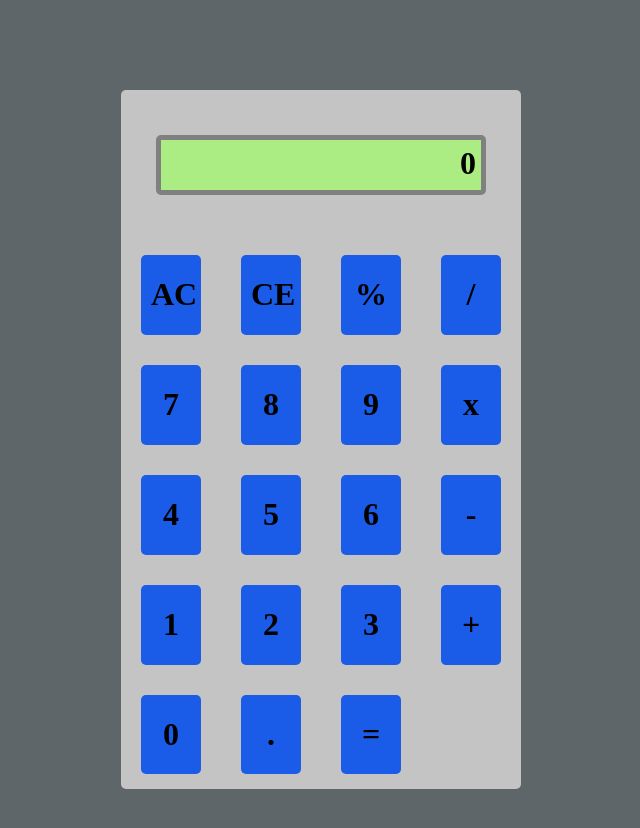
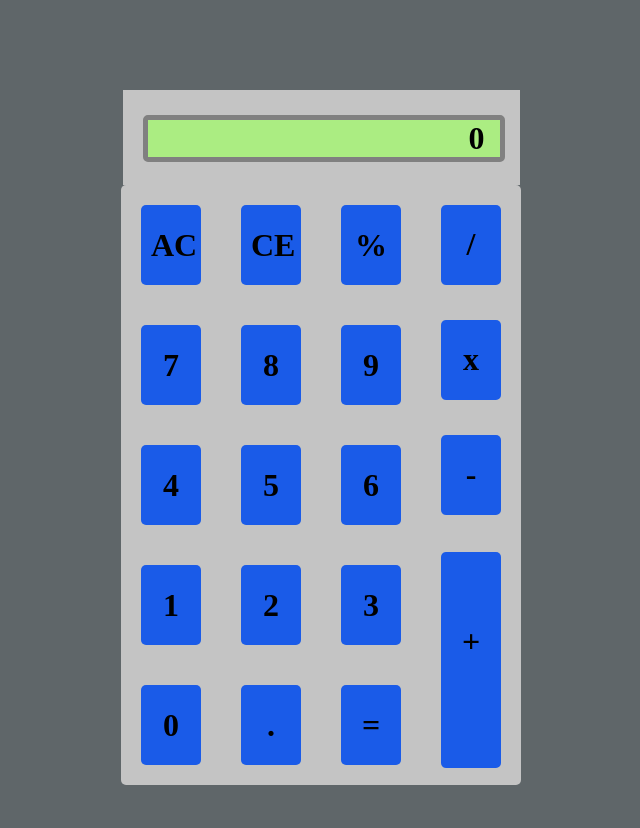
Before and after one commit to pinion31/JavascriptCalculator, a plain HTML site: page index.html in a window 1280 px wide. Both pictures are taken after a click on the element "AC". Shown: the whole page, without its empty margins (319-959 px from the left). Drawn offline with nearby package versions, Linux system fonts and the light colour scheme.

Commit message:
Completed Version 1 of Calculator

```diff
--- a/calculator.js
+++ b/calculator.js
@@ -1,31 +1,35 @@
 $(document).ready(function(){
 
     var sum = 0;
-    var command = "";
+    var command = "start";
     var storedCommand;
     var number = [];
-
+    var decimalMode = false;
+    var decimalFactor = .1;
 
     var total = document.getElementById("result");
 
     //condense these buttons to an Object full of buttons
     var addButton = document.getElementById("add");
-    addButton.onclick = function() { addCommand(add); hit(); };
+    addButton.onclick = function() { addCommand(add); };
 
     var multiplyButton = document.getElementById("multiply");
-    multiplyButton.onclick = function() { addCommand(multiply);hit();  };
+    multiplyButton.onclick = function() { addCommand(multiply); };
 
     var subtractButton = document.getElementById("subtract");
-    subtractButton.onclick = function() { addCommand(subtract); hit(); };
+    subtractButton.onclick = function() { addCommand(subtract);  };
 
     var divideButton = document.getElementById("divide");
-    divideButton.onclick = function() { addCommand(divide); hit(); };
+    divideButton.onclick = function() { addCommand(divide);  };
 
     var modButton = document.getElementById("mod");
-    modButton.onclick = function() { addCommand(mod); hit(); };
+    modButton.onclick = function() { addCommand(mod);  };
+
+    var decimalButton = document.getElementById("decimal");
+    decimalButton.onclick = function() { turnDecimalModeOn();  };
 
     var clearButton = document.getElementById("clear");
-    clearButton.onclick = function() { clearAll(); displayTotal(0);hit();  };
+    clearButton.onclick = function() { clearAll(); displayTotal(0);  };
 
     var totalButton = document.getElementById("equals");
     totalButton.onclick = equals;
@@ -61,10 +65,6 @@ $(document).ready(function(){
     zeroButton.onclick = function() { getNumber(0); };
 
 
-    function hit() {
-        console.log("hit");
-
-    }
     //retrieves number based on button pushed and displays number
     function getNumber(num) {
 
@@ -79,60 +79,65 @@ $(document).ready(function(){
             sum = num;
         }
         else {
+            if (decimalMode === false) {
                 sum = (sum * 10);
 
                 if (num !== 0) {
                     sum += num;
                 }
             }
-
+            else {
+                sum += num * decimalFactor;
+                decimalFactor = decimalFactor * .1;
+            }
+        }
         displayTotal(sum);
     }
 
     //stores selected number to be used in calculation
     function storeNumber() {
-
-        tallyNum += sum;
-        /*
-        nums.push(sum);
-        clearSum();
-        */
-    }
-
-    function storeFirstNumber() {
         //number[0] += sum;
         number.push(sum);
         clearSum();
+        resetDecimalMode();
     }
 
-    function storeSecondNumber() {
-        //number[1] += sum;
-        number.push(sum);
-        clearSum();
+    function turnDecimalModeOn() {
+        decimalMode = true;
+    }
+
+    function resetDecimalMode() {
+        decimalMode = false;
+        decimalFactor = .1;
     }
 
     function addCommand(mathCommand) {
 
         if (number.length === 0) {
-            storeFirstNumber(); //stores first number
+
+            if (command == "start" || command == "clear") {
+                storeNumber(); //stores first number
                 command = mathCommand;
-           // displayTotal(number[0]);
+            }
         }
         else if (number.length === 1) {
 
-            storeSecondNumber();
+            if (command == "start" || command == "clear") {
+                storeNumber();
+            }
             var result;
             if (command !== "clear") {
                 result = command();
             }
             else {
-                console.log("clear");
                 result = number[0];
             }
 
+            if (command == "start" || command == "clear") {
                 displayTotal(result); //computes 2 numbers
                 resetNumbersForChain(result);
                 command = mathCommand;
+            }
         }
     }
 
@@ -140,69 +145,29 @@ $(document).ready(function(){
     function resetNumbersForChain(total) {
         number.pop()
         number[0] = total;
-        //sum = total;
     }
 
     function equals() {
-        //number += sum;
-        storeSecondNumber();
+        if (command !== "clear") {
 
-        if (command !== "clear") {
+            storeNumber();
+
             var result = command();
             displayTotal(result); //computes 2 numbers
             resetNumbersForChain(result);
+
             storedCommand = command;
+
             clearMathCommand();
         }
-        //displayTotal(number[0] );
-       // clearEnd();
-    }
-
-     function clearEnd() {
-
 
     }
-    //computes numbers based on command
-    function computeTotal() {
-        storeFirstNumber(); //stores 2nd number to be computed
-        displayTotal(compute());
-        clearEnd();
-        //clearAll();
-        //console.log(f);
-    }
-
 
     function clearMathCommand() {
         command = "clear";
     }
 
-    /*
-    function compute(mathCommand) {
-        //clearMathCommand();
-        return mathCommand();
-        /*
-        switch (command) {
-            case "mu":
-                return multiply(nums[0],nums[1]);
-            case "a":
-                return add(nums[0],nums[1]);
-            case "s":
-                return subtract(nums[0],nums[1]);
-            case "d":
-                return divide(nums[0],nums[1]);
-            case "mo":
-                return mod(nums[0],nums[1]);
-            default:
-                return;
-
-            //do nothing
-        }
-
-
-    }*/
-
     function multiply() {
-        console.log(number[0] + " * " + number[1]);
         return number[0] * number[1];
     }
 
@@ -211,7 +176,6 @@ $(document).ready(function(){
     }
 
     function add(){
-        //console.log(num01 + num02);
         return number[0] + number[1];
     }
 
@@ -235,7 +199,7 @@ $(document).ready(function(){
         clearSum();
         clearMathCommand();
         number.length = 0;
-
+        resetDecimalMode();
     }
 
 
--- a/index.html
+++ b/index.html
@@ -13,73 +13,75 @@
       </script>
   </head>
 <body>
+
+<div id="display">
+        <h1 id="result">0</h1>
+</div>
+
 <div class="calculator">
 
-    <div id="display">
-        <h1 id="result">0</h1> </div>
+
 
     <div class = "button">
         <h1 id="clear">AC</h1> </div>
 
     <div class = "button">
+        <h1 id="7">7</h1> </div>
+
+    <div class = "button">
+        <h1 id="4">4</h1> </div>
+
+    <div class = "button">
+        <h1 id="1">1</h1> </div>
+
+    <div class = "button">
+        <h1 id="0">0</h1> </div>
+
+    <div class = "button">
         <h1 id="clear">CE</h1> </div>
+
+    <div class = "button">
+        <h1 id="8">8</h1> </div>
+
+    <div class = "button">
+        <h1 id="5">5</h1> </div>
+
+    <div class = "button">
+        <h1 id="2">2</h1> </div>
+
+    <div class = "button">
+        <h1 id="decimal">.</h1> </div>
 
     <div class = "button">
         <h1 id="mod">%</h1> </div>
 
     <div class = "button">
-        <h1 id="divide">/</h1> </div>
-
-
-    <div class = "button">
-        <h1 id="7">7</h1> </div>
-
-    <div class = "button">
-        <h1 id="8">8</h1> </div>
-
-    <div class = "button">
         <h1 id="9">9</h1> </div>
-
-    <div class = "button">
-        <h1 id="multiply">x</h1> </div>
-
-
-    <div class = "button">
-        <h1 id="4">4</h1> </div>
-
-    <div class = "button">
-        <h1 id="5">5</h1> </div>
 
     <div class = "button">
         <h1 id="6">6</h1> </div>
 
     <div class = "button">
-        <h1 id="subtract">-</h1> </div>
-
-
-    <div class = "button">
-        <h1 id="1">1</h1> </div>
-
-    <div class = "button">
-        <h1 id="2">2</h1> </div>
-
-    <div class = "button">
         <h1 id="3">3</h1> </div>
-
-    <div class = "button">
-        <h1 id="add">+</h1> </div>
-
-    <div class = "button">
-        <h1 id="0">0</h1> </div>
-
-    <div class = "button">
-        <h1 id="decimal">.</h1> </div>
 
     <div class = "button">
         <h1 id="equals">=</h1> </div>
 
+    <div class = "side-button">
+        <h1 id="divide">/</h1> </div>
+
+    <div class = "side-button">
+        <h1 id="multiply">x</h1> </div>
+
+    <div class = "side-button">
+        <h1 id="subtract">-</h1> </div>
+
+    <div class = "add-button">
+        <h1 id="add">+</h1> </div>
+
+        <!--
     <div class = "button">
-        <h1 id="add">+</h1> </div>
+        <h1 id="add">+</h1> </div>-->
 
 
 </div>
--- a/style.css
+++ b/style.css
@@ -5,15 +5,17 @@ body {
     justify-content: center;
     align-items: center;
     margin:90px 0;
+    flex-direction: column;
 
 }
 
 .calculator {
     width: 400px;
+    height:600px;
     background-color: #C4C4C4;
     display: flex;
     justify-content: space-around;
-    flex-flow: row wrap;
+    flex-flow: column wrap;
     border-radius: 5px;
     flex:none;
 }
@@ -33,10 +35,37 @@ body {
     cursor: pointer;
 }
 
-.button:hover {
+.side-button {
+
+    width:10%;
+    margin: 20px 20px 15px 20px;
+    padding: 0 10px;
+    background-color: #1A5BE8;
+    text-align: center;
+    border-radius: 5px;
+    cursor: pointer;
+}
+
+
+.add-button {
+
+    width:10%;
+    margin: 22px 20px 17px 20px;
+    padding: 0 10px;
+    background-color: #1A5BE8;
+    text-align: center;
+    border-radius: 5px;
+    cursor: pointer;
+    flex: 2 0 auto;
+}
+
+
+.button:hover, .side-button:hover,
+.add-button:hover {
     /*background-color:#90C3D4;*/
     background-color:#0D3791;
 }
+
 .button-stretch {
 
     width:10%;
@@ -51,15 +80,27 @@ body {
 #result {
     margin:5px;
     text-align: right;
+    background-color: #ABED82;
+    border: 5px solid gray;
+    border-radius: 5px;
+    padding-right: 15px;
 
 }
 
 #display {
-    width:80%;
+
+    background-color: #C4C4C4;
+    width:372px;
     height: 50px;
-    background-color: #ABED82;
-    margin: 45px 10px;
-    border-radius: 5px;
-    border: 5px solid gray;
+    padding: 20px 10px 25px 15px;
+   /* background-color: #ABED82;*/
+    /*margin: 45px 10px;*/
+    /*border-radius: 5px;
+    border: 5px solid gray;*/
+}
+
+#add {
+    text-align: center;
+    padding-top:50px;
 
 }
```
Lines whose indentation alone changed are shown as unchanged.
